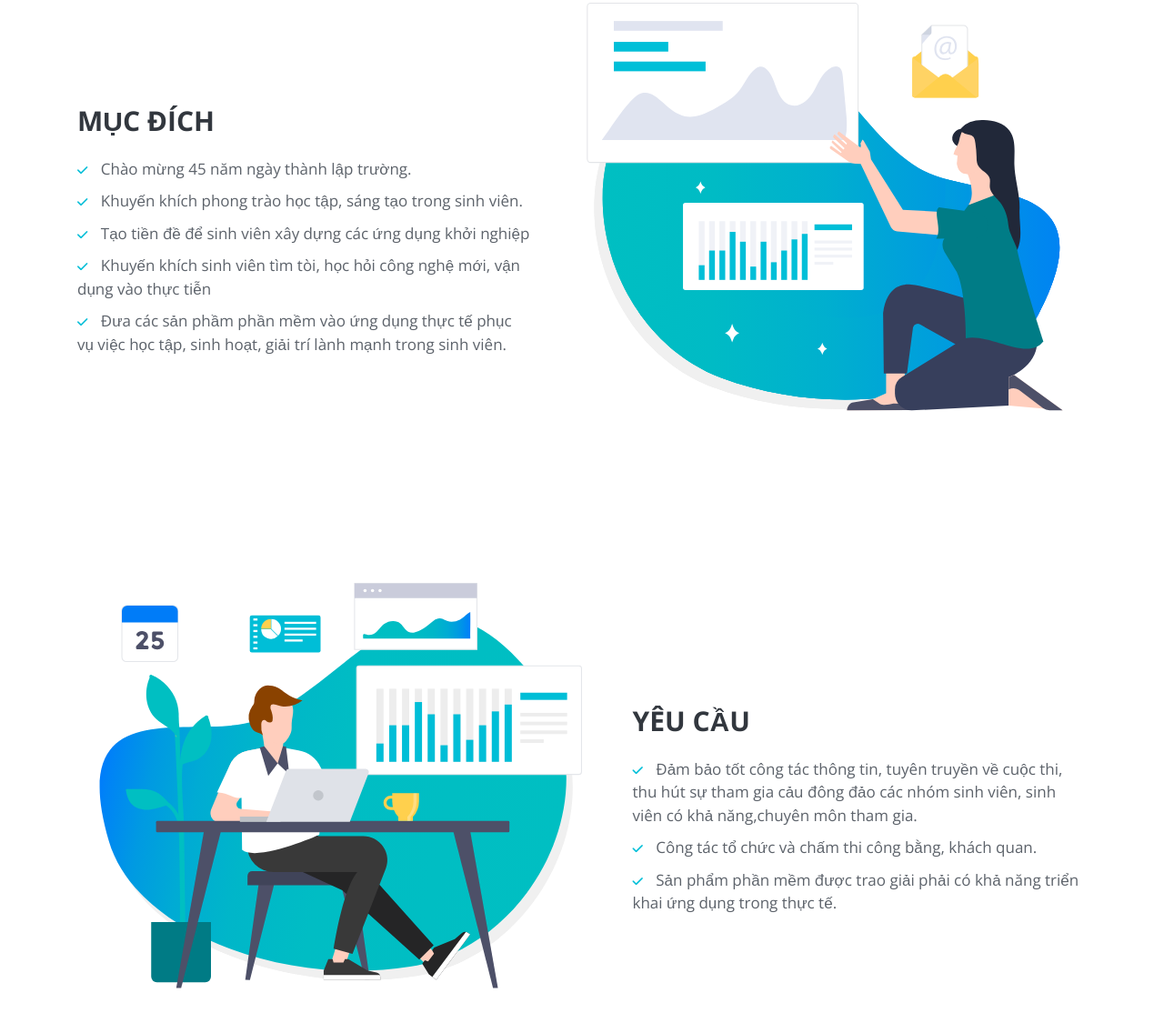
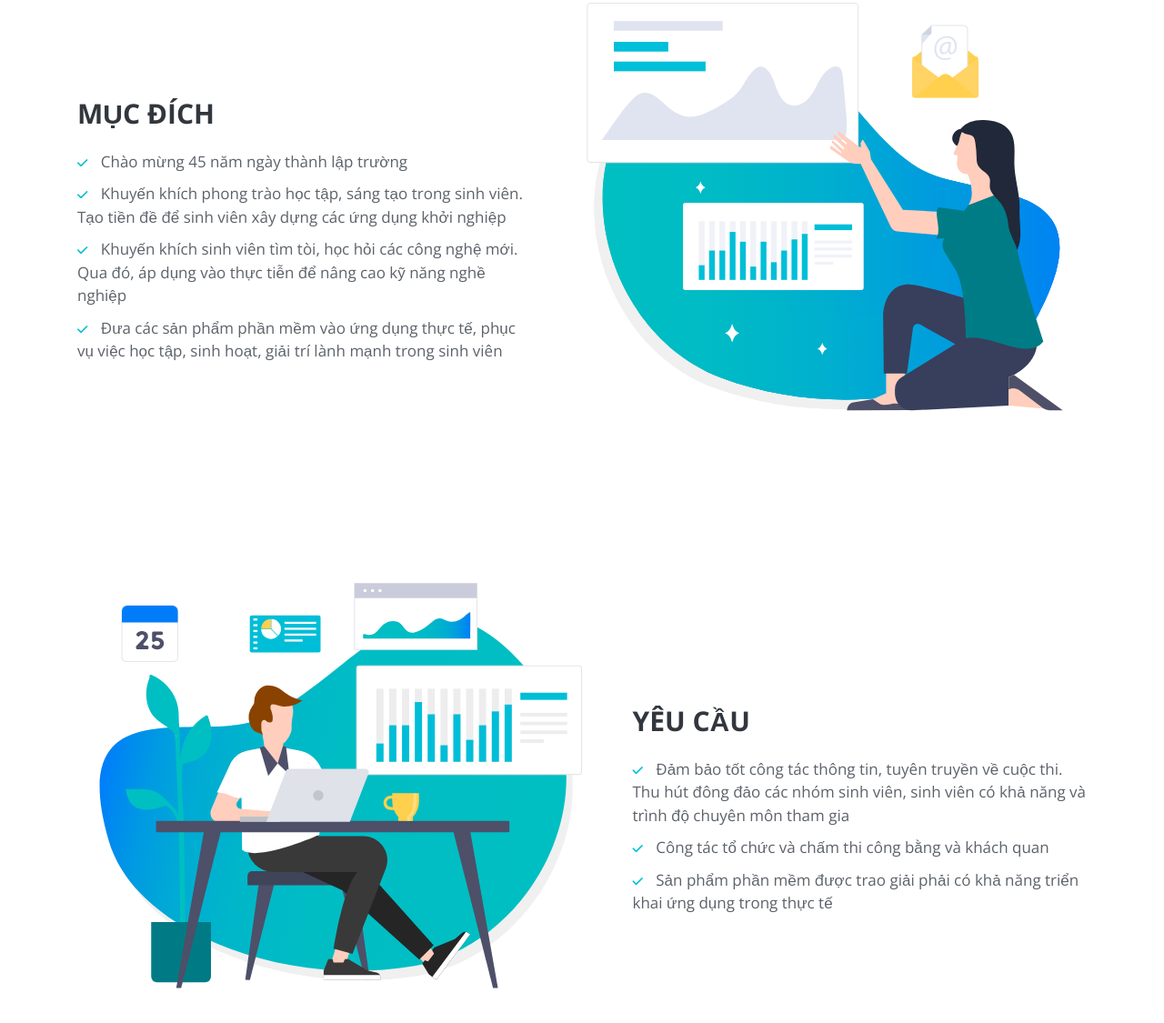
Before and after one commit to JanDongGun/GiaiKhoa, a website: page index.html in a window 1280 px wide. Shown: the part 797-1922 px from the top of the page at 91% size. Drawn offline with nearby package versions, Linux system fonts and the light colour scheme.

Commit message:
Update content with ❤

```diff
--- a/index.html
+++ b/index.html
@@ -86,8 +86,7 @@
               KHOA CÔNG NGHỆ THÔNG TIN
             </h1>
             <div class="header__sub">
-              Lorem ipsum dolor sit amet consectetur adipisicing elit. Harum,
-              magnam deleniti ratione quasi ipsa.
+                Cuộc Thi Sáng Tạo Phần Mềm Năm 2021
             </div>
             <a href="#" class="btn btn--blue">Đăng ký ngay!</a>
           </div>
@@ -100,7 +99,7 @@
 
     <div class="container">
       <div class="trusted">
-        <div class="trusted__title">Trusted By</div>
+        <div class="trusted__title">Các đơn vị tài trợ</div>
         <div class="trusted__img">
           <img src="./images/customer-logo-1.png" alt="" />
           <img src="./images/customer-logo-2.png" alt="" />
@@ -120,24 +119,22 @@
             <ul class="target__list">
               <li class="target__item">
                 <i class="fas fa-check"></i> Chào mừng 45 năm ngày thành lập
-                trường.
+                trường
               </li>
               <li class="target__item">
                 <i class="fas fa-check"></i> Khuyến khích phong trào học tập,
-                sáng tạo trong sinh viên.
-              </li>
-              <li class="target__item">
-                <i class="fas fa-check"></i> Tạo tiền đề để sinh viên xây dựng
+                sáng tạo trong sinh viên. Tạo tiền đề để sinh viên xây dựng
                 các ứng dụng khởi nghiệp
               </li>
               <li class="target__item">
                 <i class="fas fa-check"></i> Khuyến khích sinh viên tìm tòi, học
-                hỏi công nghệ mới, vận dụng vào thực tiễn
+                hỏi các công nghệ mới. Qua đó, áp dụng vào thực tiễn để nâng cao
+                kỹ năng nghề nghiệp
               </li>
               <li class="target__item">
-                <i class="fas fa-check"></i> Đưa các sản phầm phần mềm vào ứng
-                dụng thực tế phục vụ việc học tập, sinh hoạt, giải trí lành mạnh
-                trong sinh viên.
+                <i class="fas fa-check"></i> Đưa các sản phẩm phần mềm vào ứng
+                dụng thực tế, phục vụ việc học tập, sinh hoạt, giải trí lành mạnh
+                trong sinh viên
               </li>
             </ul>
           </div>
@@ -157,16 +154,16 @@
             <ul class="target__list">
               <li class="target__item">
                 <i class="fas fa-check"></i> Đảm bảo tốt công tác thông tin,
-                tuyên truyền về cuộc thi, thu hút sự tham gia cảu đông đảo các
-                nhóm sinh viên, sinh viên có khả năng,chuyên môn tham gia.
+                tuyên truyền về cuộc thi. Thu hút đông đảo các
+                nhóm sinh viên, sinh viên có khả năng và trình độ chuyên môn tham gia
               </li>
               <li class="target__item">
                 <i class="fas fa-check"></i> Công tác tổ chức và chấm thi công
-                bằng, khách quan.
+                bằng và khách quan
               </li>
               <li class="target__item">
                 <i class="fas fa-check"></i> Sản phẩm phần mềm được trao giải
-                phải có khả năng triển khai ứng dụng trong thực tế.
+                phải có khả năng triển khai ứng dụng trong thực tế
               </li>
             </ul>
           </div>
```
